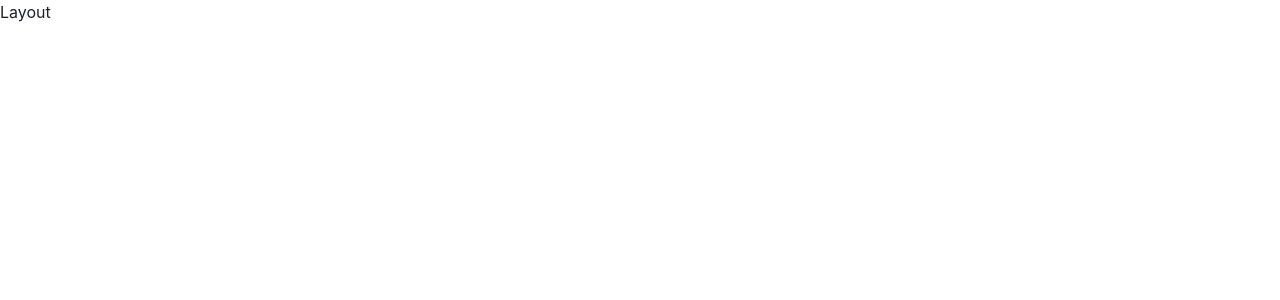
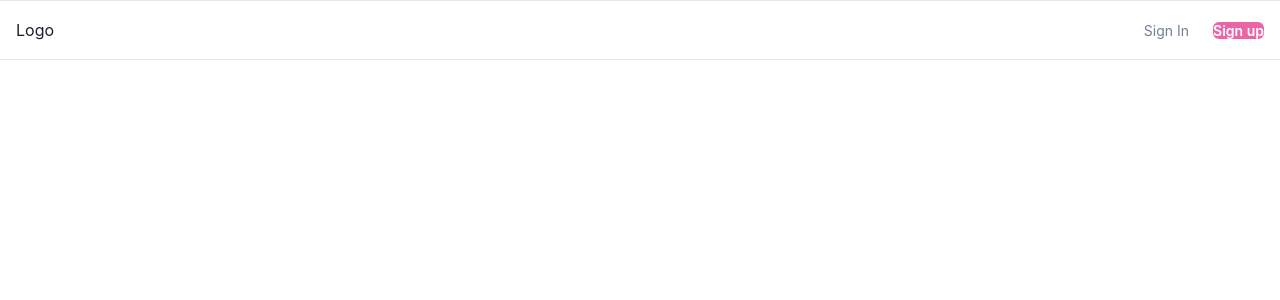
Before and after one commit to jesualujan/30weba_fullstack, a Next.js app in the folder ecommerce/: page / in a window 1280 px wide. Shown: the top 300 px of the page. Built offline with nearby package versions, Linux system fonts and the light colour scheme.

Commit message:
✨ creamos nuestro componente Layout

```diff
--- a/ecommerce/components/Layout.js
+++ b/ecommerce/components/Layout.js
@@ -1,8 +1,66 @@
 import React from 'react'
+import Head from 'next/head'
+import {
+  Box,
+  Flex,
+  Text,
+  Stack,
+  Button,
+  useColorModeValue
+} from '@chakra-ui/react'
 
-const Layout = () => {
+const Layout = ({children}) => {
   return (
-    <div>Layout</div>
+    <div>
+   <Head><title> E-commerce App </title></Head>
+
+   <Box>
+    { /* BOX ES COMO UN DIV EN CHAKRA UI */}
+    <Flex
+      bg={useColorModeValue('white', 'gray.600')}
+      minH={'60px'}
+      py={{ base: 2 }}
+      px={{ base: 4 }}
+      borderTop={1}
+      borderBottom={1}
+      borderStyle={'solid'}
+      borderColor={useColorModeValue('gray.200', 'gray.900')}
+      align={'center'}
+      >
+      <Flex flex={{base:1}} justify={{base:'center', md: 'start'}}>
+        <Text
+        fontFamily={'heading'}
+        color={useColorModeValue('gray.800', 'white')}>Logo
+        </Text>
+      </Flex>
+        <Stack
+         flex={{base:1, md: 0}}
+         justify={'flex-end'}
+         direction={'row'}
+         spacing={6}
+        >
+          <Button
+            fontSize={'sm'}
+            fontWeight={400}
+            variant={'link'}
+            href={'#'}
+          >Sign In
+          </Button>
+          <Button
+          display={{ base: 'none', md: 'inline-flex' }}
+            fontSize={'sm'}
+            fontWeight={600}
+            color={'white'}
+            variant={'link'}
+            href={'#'}
+            bg={'pink.400'}
+            _hover={{ bg: "pink.300" }}>
+          Sign up</Button>
+          </Stack>
+    </Flex>
+   </Box>
+   {children}
+   </div>
   )
 }
 
```
